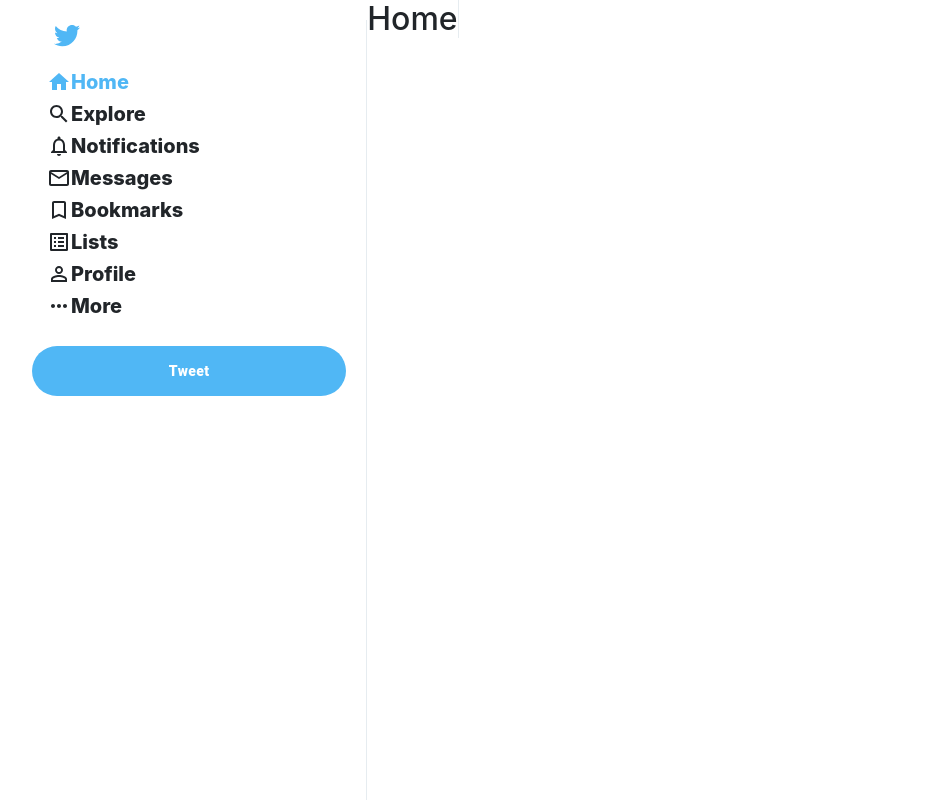
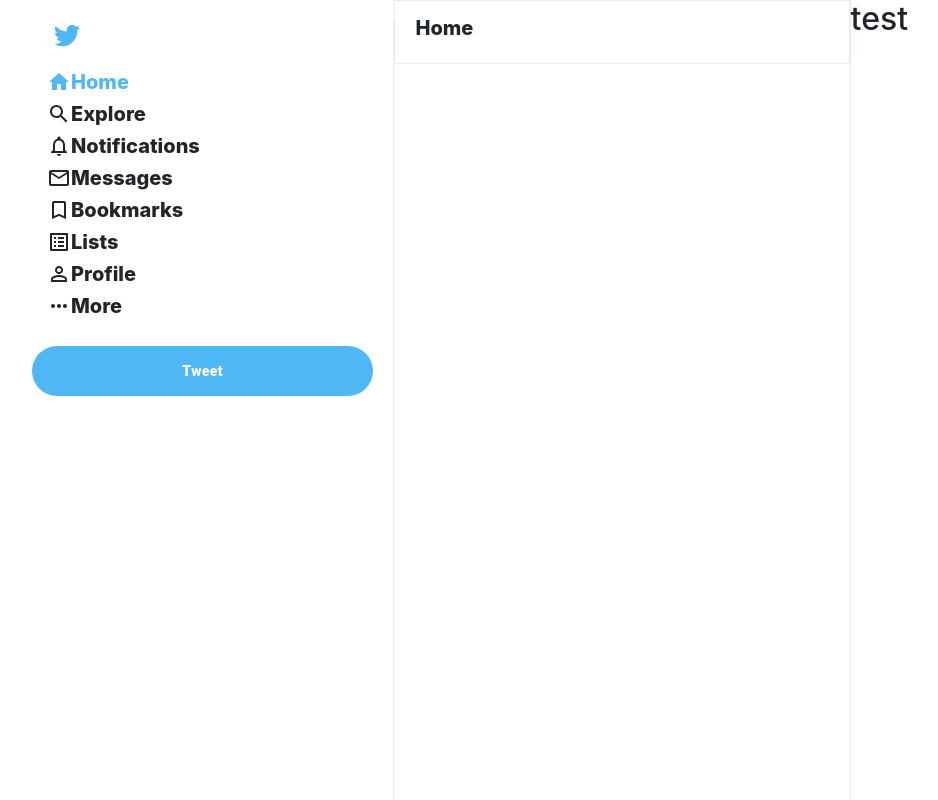
Before and after one commit to MoCrespo/twitter-clone, a React (Create React App) app in the folder twitter-clone/: page / in a window 1280 px wide. Shown: the whole page, without its empty margins (38-976 px from the left). Built offline with nearby package versions, Linux system fonts and the light colour scheme.

Commit message:
create the content component

```diff
--- a/twitter-clone/src/App.js
+++ b/twitter-clone/src/App.js
@@ -1,6 +1,7 @@
 import './App.css';
 import Sidebar  from './components/Sidebar'
 import Content from './components/Content'
+import Widgets from './components/Widgets'
 
 function App() {
   return (
@@ -8,6 +9,8 @@
       <Sidebar />
 
       <Content />
+
+      <Widgets />
     </div>
   );
 }
--- a/twitter-clone/src/components/Content.css
+++ b/twitter-clone/src/components/Content.css
@@ -1,4 +1,29 @@
 .content {
     flex: 0.4;
     border-right: 1px solid var(--twitter-background);
+    min-width: fit-content;
+    overflow-y: scroll;
 }
+.content__header {
+    position: sticky;
+    top: 0;
+    background-color: white;
+    z-index: 80;
+    border: 1px solid var(--twitter-background);
+    padding: 15px 20px;
+}
+.content__header > h2 {
+    font-size: 20px;
+    font-weight: 800;
+}
+
+/* Hide scrollbar for Chrome, Safari and Opera */
+.content::-webkit-scrollbar {
+    display: none;
+  }
+
+  /* Hide scrollbar for IE, Edge and Firefox */
+  .content {
+    -ms-overflow-style: none; /* IE and Edge */
+    scrollbar-width: none; /* Firefox */
+  }
--- a/twitter-clone/src/components/Content.js
+++ b/twitter-clone/src/components/Content.js
@@ -2,8 +2,8 @@
 import './Content.css'
 function Content() {
     return (
-        <div>
-           <div className='content' >
+        <div className="content">
+           <div className='content__header' >
                <h2>Home</h2>
            </div>
         </div>
--- /dev/null
+++ b/twitter-clone/src/components/Widgets.css
@@ -0,0 +1,3 @@
+.widgets {
+    flex: 0.3;
+}
--- /dev/null
+++ b/twitter-clone/src/components/Widgets.js
@@ -0,0 +1,12 @@
+import React from 'react'
+import './Widgets.css'
+
+function Widgets() {
+    return (
+        <div className="widgets">
+            <h2>test</h2>
+        </div>
+    )
+}
+
+export default Widgets
```
Also changed, not shown: 1 other file (tests, documents, lock files or other folders).
